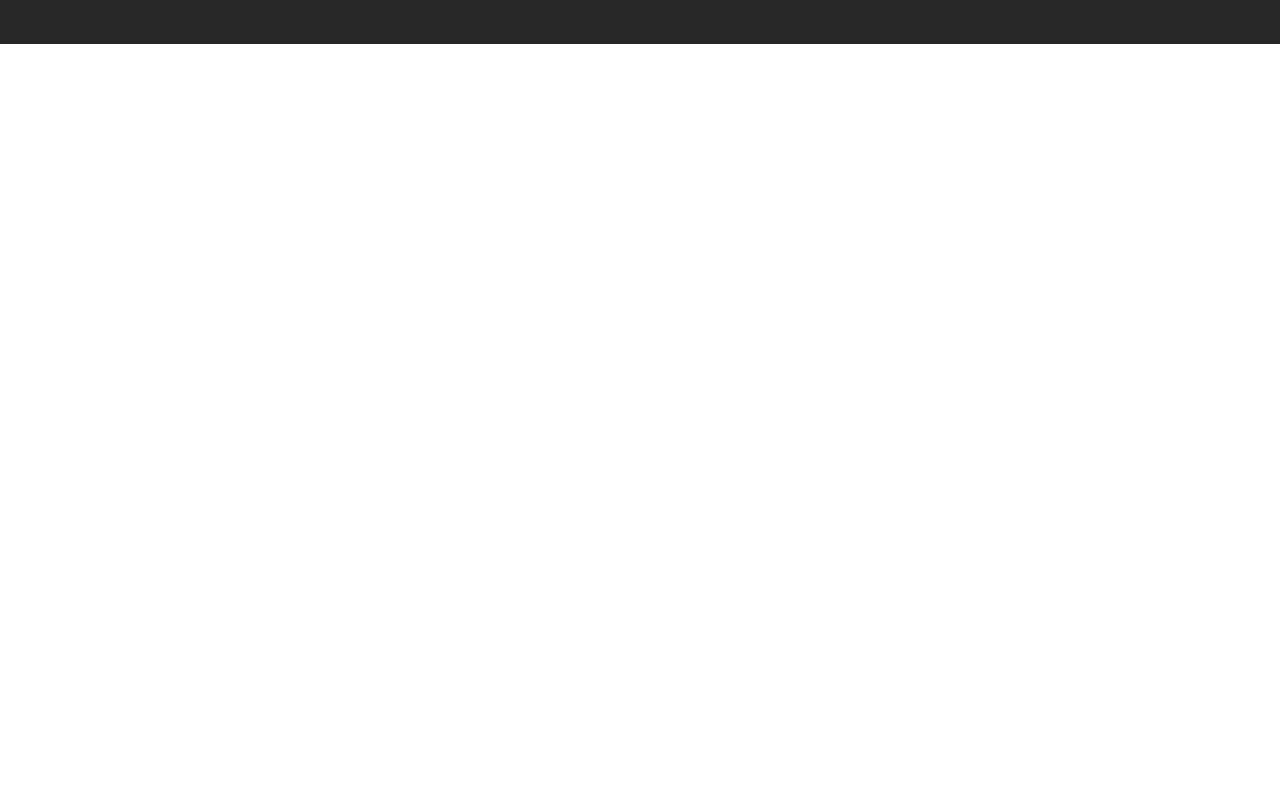
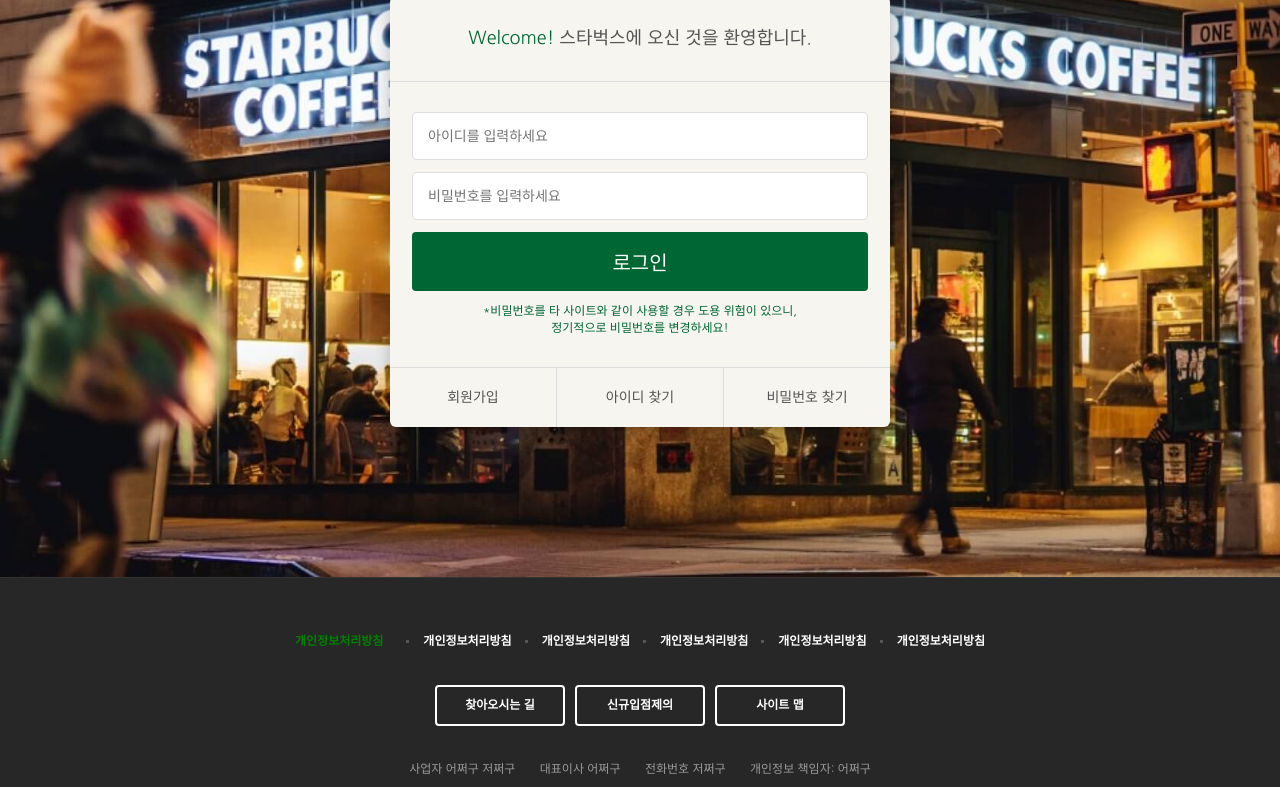
Before and after one commit to DaehanK/sbux_cc, a plain HTML site: page signin/index.html in a window 1280 px wide. Shown: the part 290-1077 px from the top of the page. Before the commit the page ends 800 px from the top, so only its background shows below. Drawn offline with nearby package versions, Linux system fonts and the light colour scheme.

Commit message:
finish login

```diff
--- /dev/null
+++ b/css/signin.css
@@ -0,0 +1,94 @@
+
+.signin {
+  background-image: url("../images/signin_bg.jpg");
+  margin-top:120px;
+  padding:100px 0 150px;
+  background-repeat:no-repeat;
+  background-attachment:fixed;
+  background-position:center;
+  background-size:cover;
+}
+
+
+.signin h1{
+  color:#fff;
+  font-size:30px;
+  font-weight:700;
+  text-align:center;
+  margin-bottom:24px;
+
+}
+
+.signin h2 strong{
+  color:#006633;
+
+}
+
+.signin .signin__card{
+  width: 500px;
+  margin: 0 auto;
+  border-radius:6px;
+  background-color: #f6f5f0;
+  box-shadow: 2px 2px 20px rgba(0,0,0,.3);
+  color:#555;
+}
+
+.signin .signin__card h2{
+  padding: 30px;
+  font-size:18px;
+  text-align:center;
+  border-bottom:1px solid #ddd;
+}
+
+.signin .signin__card form{
+  padding: 30px 22px;
+}
+
+.signin .signin__card form input{
+  width: 100%;
+  margin-bottom:12px;
+  padding: 15px;
+  border:1px solid #ddd;
+  border-radius:4px;
+  outline:none;
+  box-sizing: border-box;
+  font-size:14px;
+}
+
+/* 속성 선택자[] */
+.signin .signin__card form [type="submit"]{
+  background-color:#006633;
+  border:none;
+  color:#fff;
+  font-size:20px;
+  cursor: pointer;
+}
+
+.signin .signin__card form p{
+  font-size:12px;
+  color: #006633;
+  text-align:center;
+}
+
+.signin .signin__card .actions{
+  display:flex;
+  border-top:1px solid #ddd;
+}
+
+.signin .signin__card .actions a{
+  flex-grow:1;
+  flex-basis:0;
+  text-align: center;
+  padding:20px;
+  color:#555;
+  font-size:14px;
+  border-right:1px solid #ddd;
+}
+
+.signin .signin__card .actions a:last-child{
+  border-right:none;
+}
+
+.signin .signin__card .actions a:hover{
+  text-decoration: underline;
+}
--- a/signin/index.html
+++ b/signin/index.html
@@ -26,9 +26,13 @@
   <link rel="preconnect" href="https://fonts.gstatic.com" crossorigin>
   <link href="https://fonts.googleapis.com/css2?family=Nanum+Gothic:wght@400;700&display=swap" rel="stylesheet">
   <link rel="stylesheet" href="https://fonts.googleapis.com/icon?family=Material+Icons">
+
+
   <link rel="stylesheet" href="../css/common.css"/>
+  <link rel="stylesheet" href="../css/signin.css"/>
 
   <script defer src="../js/common.js"></script>
+
   <!-- favicon.ico 가 있으면 그걸 기본적으로 가져다가 icon으로 사용함. -->
 </head>
 <body>
@@ -364,9 +368,26 @@
      </div>
   </header>
 
-  <setcion class="signin">
-
-  </setcion>
+  <section class="signin">
+    <h1>로그인</h1>
+      <div class="signin__card">
+        <h2><strong>Welcome!</strong> 스타벅스에 오신 것을 환영합니다.</h2>
+        <form>
+          <input type="text" placeholder="아이디를 입력하세요"/>
+          <input type="password" placeholder="비밀번호를 입력하세요"/>
+          <input type="submit" value="로그인"/>
+          <p>
+            *비밀번호를 타 사이트와 같이 사용할 경우 도용 위험이 있으니, <br>
+            정기적으로 비밀번호를 변경하세요!
+          </p>
+        </form>
+        <div class="actions">
+          <a href="javascript:void(0)">회원가입</a>
+          <a href="javascript:void(0)">아이디 찾기</a>
+          <a href="javascript:void(0)">비밀번호 찾기</a>
+        </div>
+      </div>
+  </section>
   <!-- FOOTER -->
   <footer>
     <div class="inner">
```
